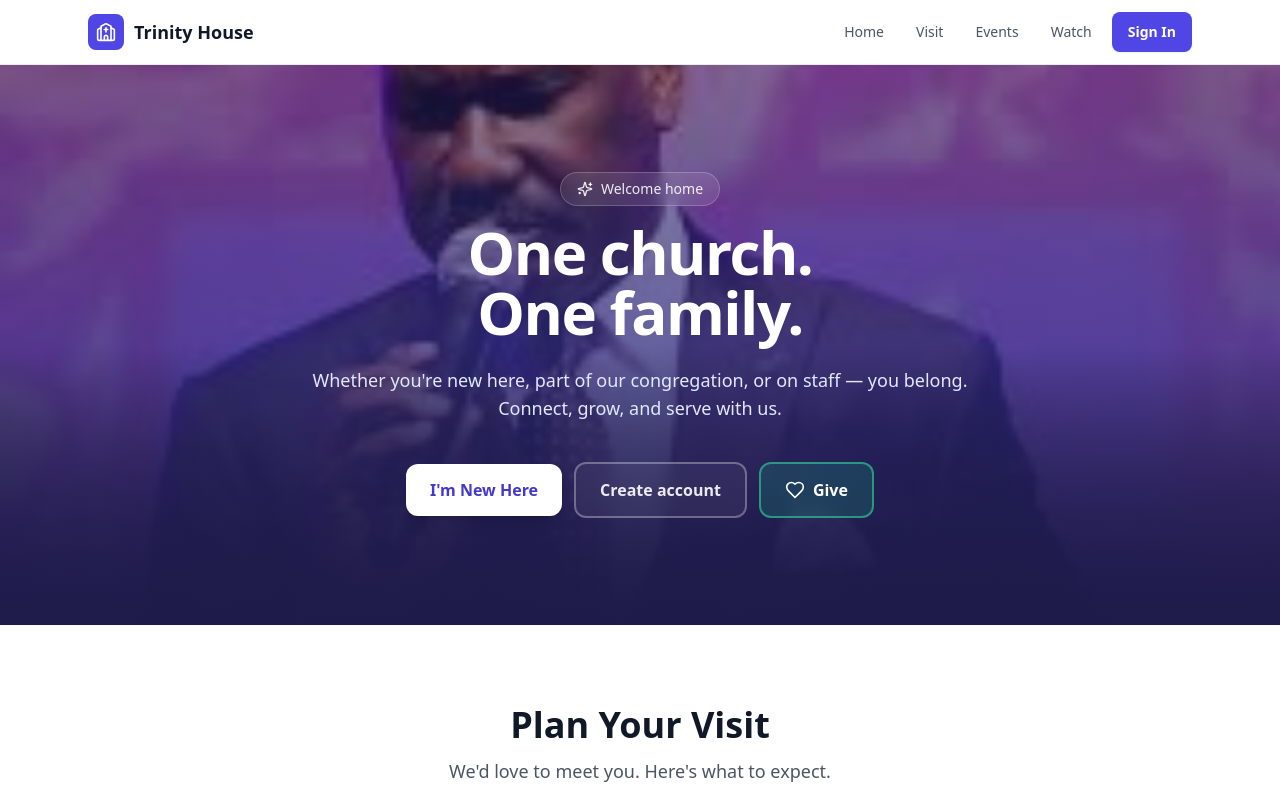
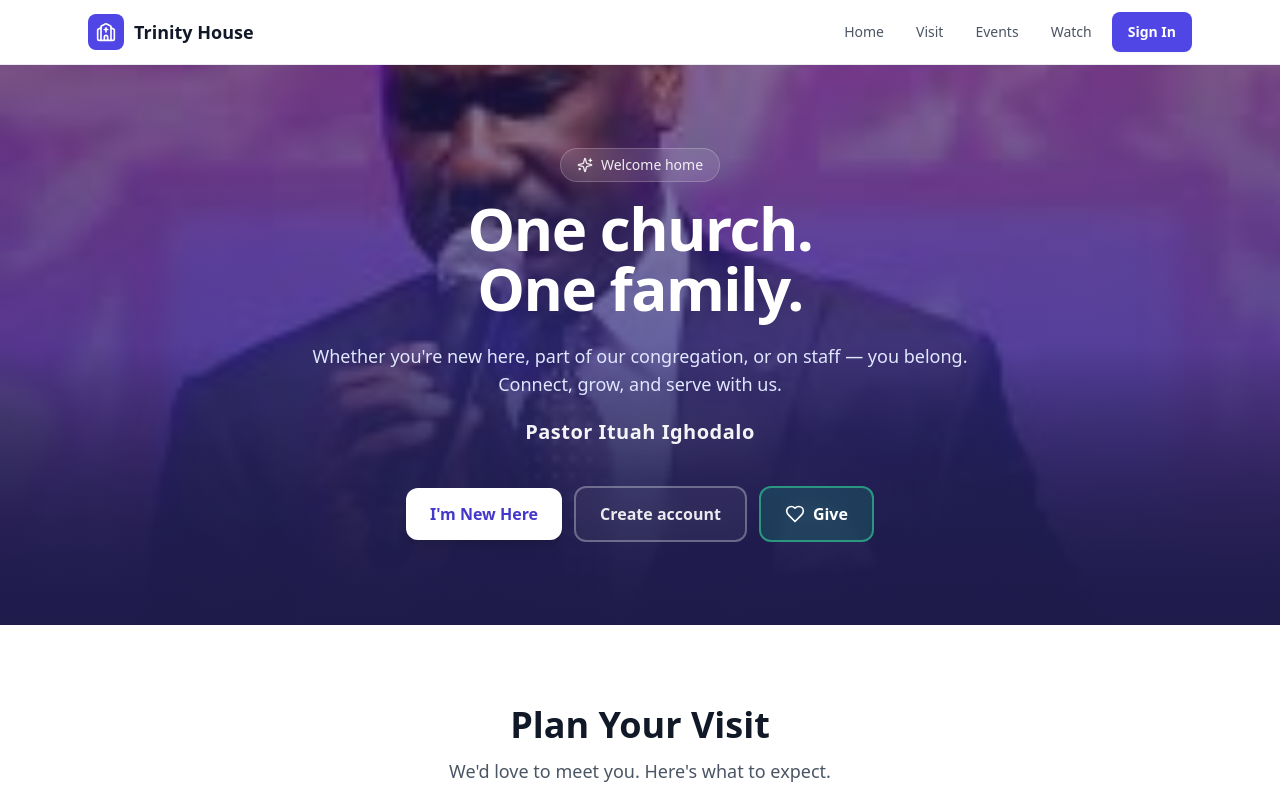
Before and after one commit to chuksawa/Trinityhouse, a Next.js app: page /trinityhouse/ in a window 1280 px wide. Shown: the top 800 px of the page. Built offline with nearby package versions, Linux system fonts and the light colour scheme; no server answers.

Commit message:
Home hero: add Pastor Ituah Ighodalo with subtle glow
Made-with: Cursor

```diff
--- a/src/app/home/page.tsx
+++ b/src/app/home/page.tsx
@@ -54,6 +54,9 @@ export default function HomePage() {
           </h1>
           <p className="mx-auto mt-6 max-w-2xl text-lg text-brand-100">
             Whether you&apos;re new here, part of our congregation, or on staff — you belong. Connect, grow, and serve with us.
+          </p>
+          <p className="mt-5 text-xl font-semibold tracking-wide text-white/95 drop-shadow-[0_0_24px_rgba(255,255,255,0.35)]">
+            Pastor Ituah Ighodalo
           </p>
           <div className="mt-10 flex flex-wrap items-center justify-center gap-3">
             <Link
```
